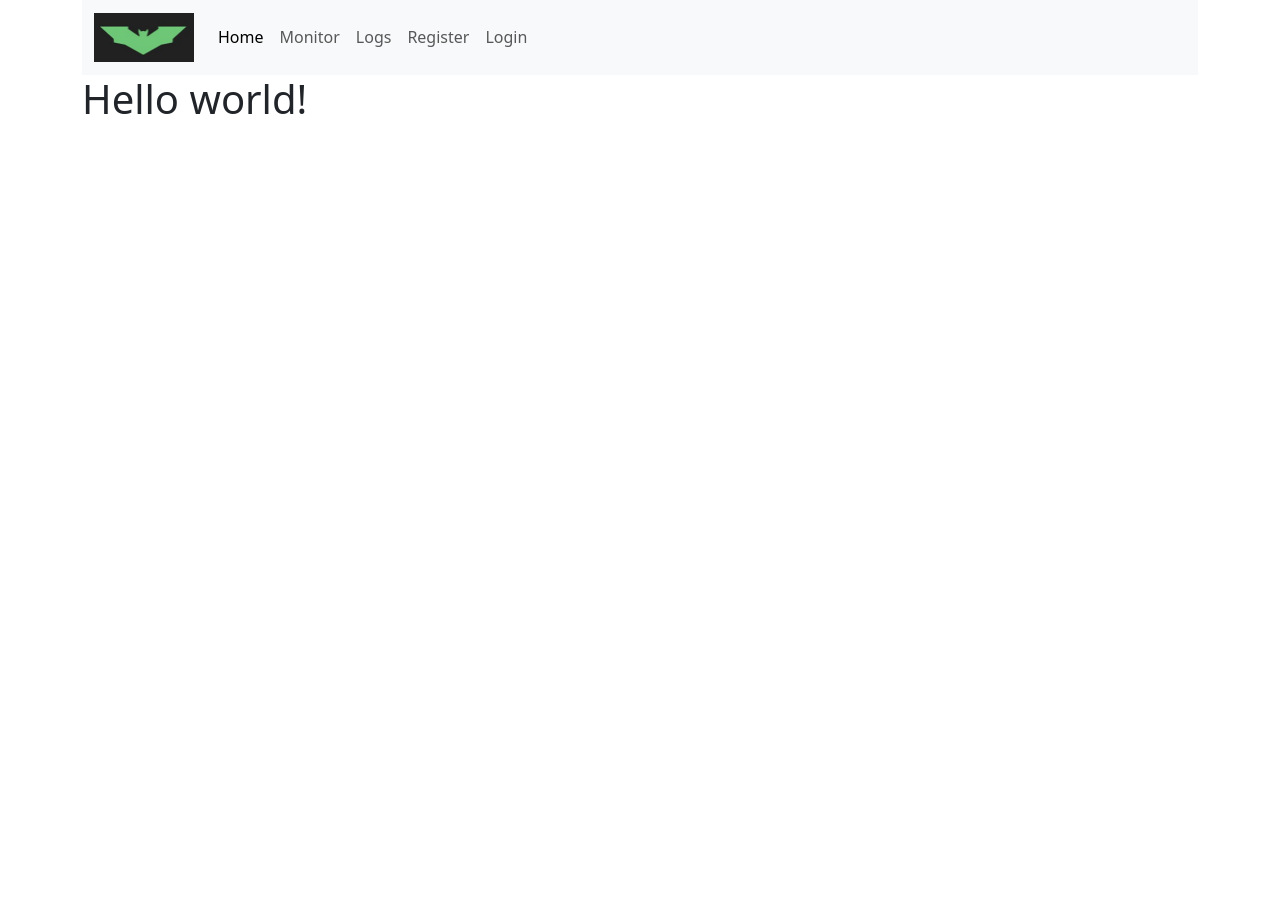
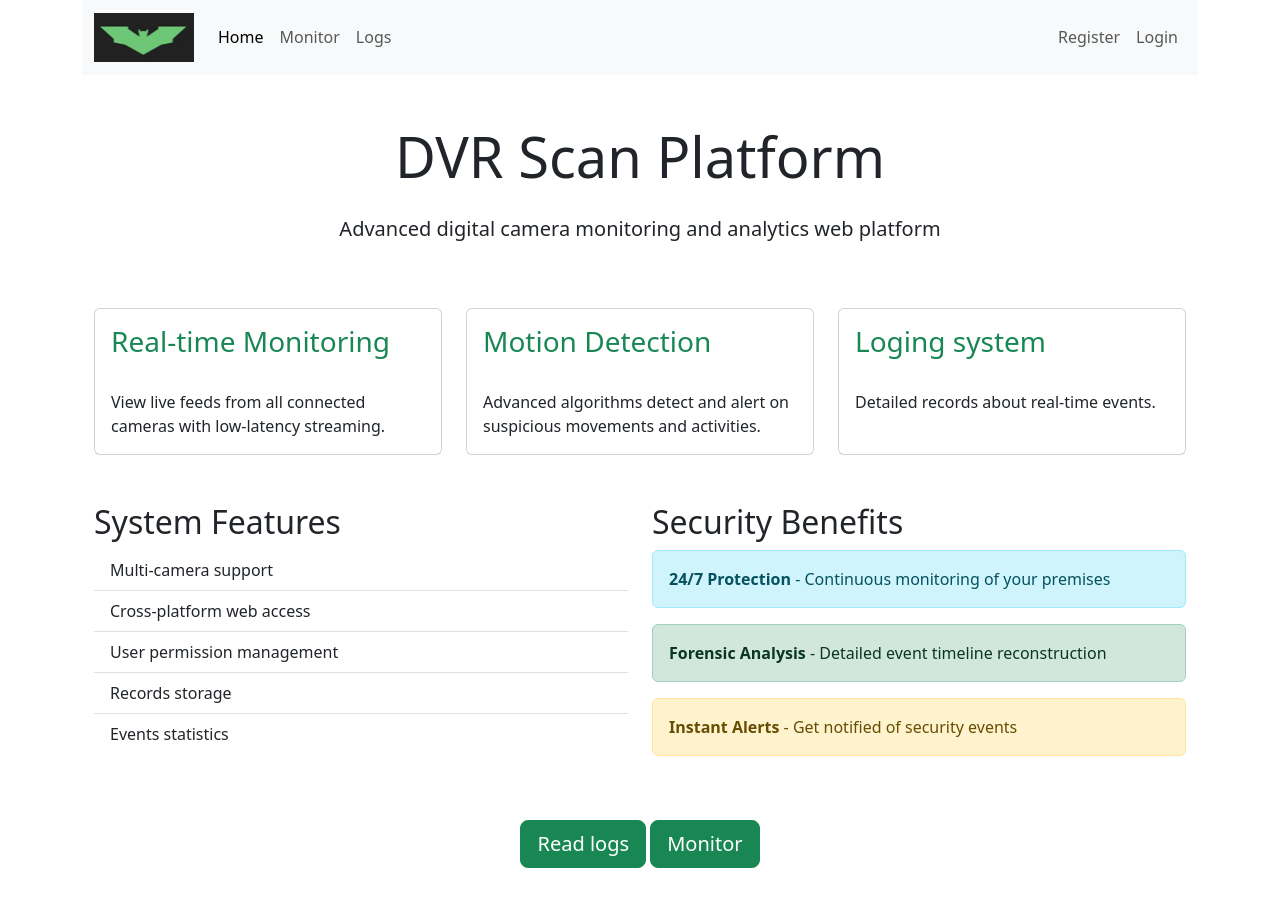
Before and after one commit to FrenkenFlores/dvr_scan, a Flask app: page / in a window 1280 px wide. Before the commit the page ends 114 px from the top, so only its background shows below. Run offline with Flask 3, Linux system fonts and the light colour scheme.

Commit message:
update #8: update index, monitor page size
Signed-off-by: evloev.sayfuddin <evloev.sayfuddin@wb.ru>

```diff
--- a/dvr_scan/camera.py
+++ b/dvr_scan/camera.py
@@ -22,21 +22,18 @@ class Camera:
     )
     stream: cv2.VideoCapture = None
     def __post_init__(self):
-        print("UUUUUUUUUUUUUUUUUUU")
         self.stream = cv2.VideoCapture(self.pipeline, cv2.CAP_GSTREAMER)
         if not self.stream.isOpened():  # ← Critical check!
             raise RuntimeError(f"Failed to open GStreamer pipeline: {self.pipeline}")
 
     def __del__(self):
         if self.stream is not None:
-            print("XXXXXXXXXXXXXXXXXX")
             self.stream.release()
 
     def get_frames(self):
         retry_count = 0
         last_frame_time = time.time()
         while self.stream.isOpened():
-            print("XXXXXXXXXXXXXXXXXXXXXXX")
         # Timeout check (1 second per frame max)
             if time.time() - last_frame_time > 1.0:
                 retry_count += 1
--- a/dvr_scan/templates/base.html
+++ b/dvr_scan/templates/base.html
@@ -14,6 +14,17 @@
             <img src="{{ url_for('static', filename='logo.png') }}" alt="Bootstrap" width="100">
         </a>
 
+        <!-- Hamburger button for mobile -->
+        <button class="navbar-toggler" type="button"
+                data-bs-toggle="collapse"
+                data-bs-target="#navbarSupportedContent"
+                aria-controls="navbarSupportedContent"
+                aria-expanded="false"
+                aria-label="Toggle navigation">
+            <span class="navbar-toggler-icon"></span>
+        </button>
+
+        <!-- Collapsible content -->
         <div class="collapse navbar-collapse" id="navbarSupportedContent">
             <ul class="navbar-nav me-auto mb-2 mb-lg-0">
                 <li class="nav-item">
@@ -25,6 +36,10 @@
                 <li class="nav-item">
                     <a class="nav-link" href="#">Logs</a>
                 </li>
+            </ul>
+
+            <!-- Right-aligned items -->
+            <ul class="navbar-nav">
                 {% if g.user %}
                 <li class="nav-item">
                     <a class="nav-link" href="{{ url_for('auth.logout') }}">Logout</a>
@@ -37,8 +52,8 @@
                     <a class="nav-link" href="{{ url_for('auth.login') }}">Login</a>
                 </li>
                 {% endif %}
+            </ul>
 
-		</ul>
             {% block search %}
             {% endblock %}
         </div>
--- a/dvr_scan/templates/index.html
+++ b/dvr_scan/templates/index.html
@@ -1,7 +1,87 @@
 {% extends 'base.html' %}
 
 {% block content %}
-<h1>
-    Hello world!
-</h1>
+<div class="container mt-5">
+    <div class="row">
+        <div class="col-md-8 mx-auto text-center">
+            <h1 class="display-4 mb-4">DVR Scan Platform</h1>
+            <p class="lead">
+                Advanced digital camera monitoring and analytics web platform
+            </p>
+        </div>
+    </div>
+
+    <div class="row mt-5">
+        <div class="col-md-4">
+            <div class="card h-100">
+                <div class="card-body">
+                    <h3 class="card-title text-success">Real-time Monitoring</h3>
+                    <p class="card-text">
+                        <i class="fas fa-video fa-2x mb-3"></i><br>
+                        View live feeds from all connected cameras with low-latency streaming.
+                    </p>
+                </div>
+            </div>
+        </div>
+
+        <div class="col-md-4">
+            <div class="card h-100">
+                <div class="card-body">
+                    <h3 class="card-title text-success">Motion Detection</h3>
+                    <p class="card-text">
+                        <i class="fas fa-running fa-2x mb-3"></i><br>
+                        Advanced algorithms detect and alert on suspicious movements and activities.
+                    </p>
+                </div>
+            </div>
+        </div>
+
+        <div class="col-md-4">
+            <div class="card h-100">
+                <div class="card-body">
+                    <h3 class="card-title text-success">Loging system</h3>
+                    <p class="card-text">
+                        <i class="fas fa-database fa-2x mb-3"></i><br>
+                        Detailed records about real-time events.
+                    </p>
+                </div>
+            </div>
+        </div>
+    </div>
+
+    <div class="row mt-5">
+        <div class="col-md-6">
+            <h2><i class="fas fa-cogs mr-2"></i>System Features</h2>
+            <ul class="list-group list-group-flush">
+                <li class="list-group-item">Multi-camera support</li>
+                <li class="list-group-item">Cross-platform web access</li>
+                <li class="list-group-item">User permission management</li>
+                <li class="list-group-item">Records storage</li>
+                <li class="list-group-item">Events statistics</li>
+            </ul>
+        </div>
+
+        <div class="col-md-6">
+            <h2><i class="fas fa-shield-alt mr-2"></i>Security Benefits</h2>
+            <div class="alert alert-info">
+                <strong>24/7 Protection</strong> - Continuous monitoring of your premises
+            </div>
+            <div class="alert alert-success">
+                <strong>Forensic Analysis</strong> - Detailed event timeline reconstruction
+            </div>
+            <div class="alert alert-warning">
+                <strong>Instant Alerts</strong> - Get notified of security events
+            </div>
+        </div>
+    </div>
+
+    <div class="text-center mt-5 mb-5">
+        <a href="#" class="btn btn-success btn-lg mr-3">
+            <i class="fas fa-sign-in-alt"></i> Read logs
+        </a>
+        <a href="{{ url_for('monitor.monitor') }}" class="btn btn-success btn-lg">
+            <i class="fas fa-tv"></i> Monitor
+        </a>
+    </div>
+</div>
 {% endblock %}
--- a/dvr_scan/templates/monitor/camera.html
+++ b/dvr_scan/templates/monitor/camera.html
@@ -14,7 +14,7 @@
         <div class="card-body">
             <h5 class="card-title">id: {{ camera.id }}</h5>
         </div>
-        <img class="img-fluid" src="{{ url_for('monitor.video_feed', camera_id=camera.id) }}" width="{{ camera.width }}" height="{{ camera.height }}">
+        <img class="img-fluid" src="{{ url_for('monitor.video_feed', camera_id=camera.id) }}">
     </div>
 </div>
 {% endblock %}
--- a/dvr_scan/templates/monitor/panel.html
+++ b/dvr_scan/templates/monitor/panel.html
@@ -12,8 +12,8 @@
 </h1>
 <div class="mb-3">
     {% for camera in cameras %}
-    <div class="card m-1" style="width: 40%;">
-        <img class="img-fluid" src="{{ url_for('monitor.video_feed', camera_id=camera['id']) }}" width="{{ camera.width }}" height="{{ camera.height }}">
+    <div class="card m-1" style="width: 100%;">
+        <img class="img-fluid" src="{{ url_for('monitor.video_feed', camera_id=camera['id']) }}" >
         <div class="card-body">
             <h5 class="card-title">id: {{ camera['id'] }}</h5>
             <a href="{{ url_for('monitor.monitor_camera', camera_id=camera['id']) }}" class="btn btn-success">Select</a>
```
Lines whose indentation alone changed are shown as unchanged.
